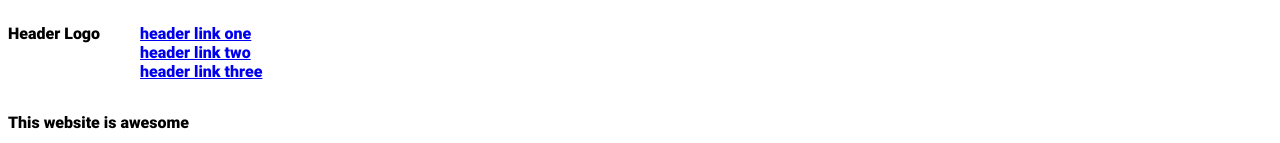
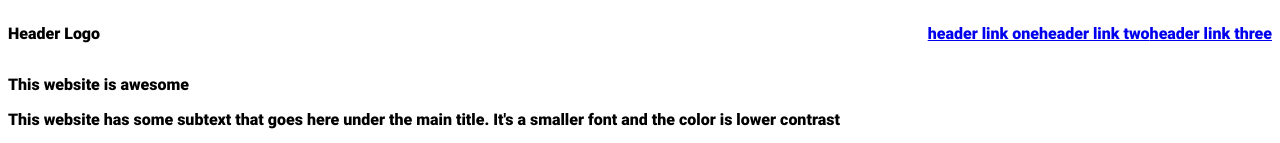
Before and after one commit to joominchoi/landing-page, a plain HTML site: page index.html in a window 1280 px wide. Shown: the top 143 px of the page. Drawn offline with Linux system fonts and the light colour scheme.

Commit message:
Uncomment changes mentioned in previous commit

```diff
--- a/style.css
+++ b/style.css
@@ -9,13 +9,12 @@ body {
 
 .header {
   display: flex;
-/*  justify-content: space-between;*/
+  justify-content: space-between;
 }
 
-/*.right-links {
+.right-links {
   display: flex;
-  margin-right: 10px;
-}*/
+}
 
 img {
   max-height: 100px;
```
